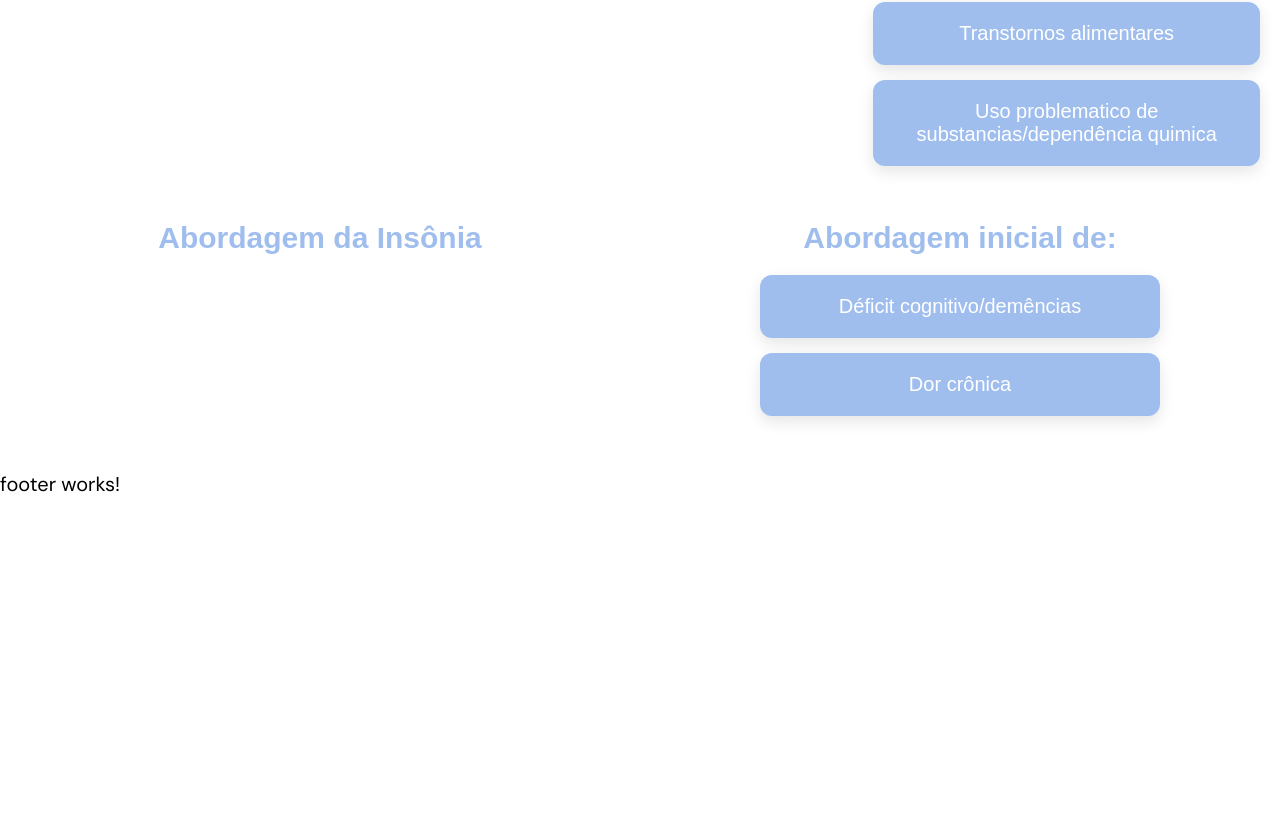
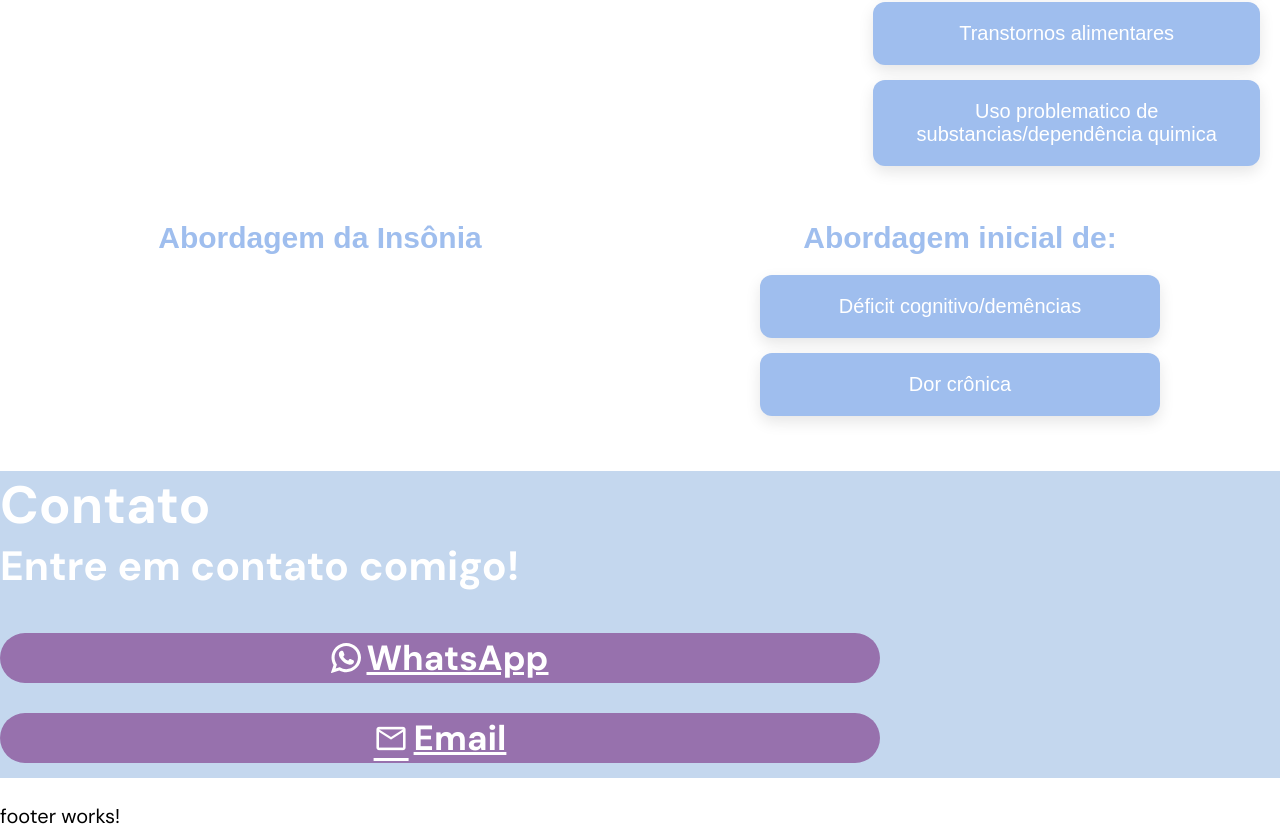
Before and after one commit to Guiirx/portfolio-guilheme, an Angular app: page / in a window 1280 px wide. Shown: the part 1514-2343 px from the top of the page. Before the commit the page ends 2011 px from the top, so only its background shows below. Built offline with nearby package versions, Linux system fonts and the light colour scheme.

Commit message:
adicionando a aba contact

```diff
--- a/src/app/home/home.css
+++ b/src/app/home/home.css
@@ -207,7 +207,54 @@
   background: #9b59b6; /* Leve clareamento da cor no hover */
 }
 
-/* Responsivo */
+/* box contact */
+
+.contact {
+    background: var(--color-blue-2);
+}
+
+.contact .box {
+    max-width: 880px;
+}
+
+.contact .box h2,
+.contact .box h3 {
+    color: #fff
+}
+
+.contact .box .contacts a {
+    display: flex;
+    align-items: center;
+    justify-content: center;
+    padding: 10px;
+    background: var(--color-pink-3);
+    height: 50px;
+    color: #fff;
+    border-radius: 35px;
+    min-width: 200px;
+    font-weight: 700;
+    margin: 15px 0;
+}
+.contact .box  .contacts a:hover {
+    background: #9fbeee;
+}
+.contact .box ,.contacts a span {
+    font-size: 35px;
+    margin-right: 5px;
+}
+
+.contact .box .contacts {
+    display: flex;
+    flex-direction: column;
+    justify-content: space-around;
+    margin: 25px 0;
+}
+
+.contact .box .contacts a svg {
+    width: 30px;
+    margin-right: 5px;
+}
+
 @media (max-width: 768px) {
   .caixas-container {
     flex-direction: column;
--- a/src/app/home/home.html
+++ b/src/app/home/home.html
@@ -67,4 +67,32 @@
     </div>
 
   </section>
+
+  <section id="contacts" class="container contact">
+    <div class="box">
+      <h2>Contato</h2>
+
+      <h3>Entre em contato comigo!</h3>
+
+      <div class="contacts">
+        <a [href]="profile?.whatsApp" target="_blank">
+          <svg _ngcontent-ohj-c1="" xmlns="http://www.w3.org/2000/svg" xmlns:xlink="http://www.w3.org/1999/xlink"
+            fill="#fff" version="1.1" viewBox="0 0 308 308" xml:space="preserve">
+            <g _ngcontent-ohj-c1="" id="XMLID_468_">
+              <path _ngcontent-ohj-c1="" id="XMLID_469_"
+                d="M227.904,176.981c-0.6-0.288-23.054-11.345-27.044-12.781c-1.629-0.585-3.374-1.156-5.23-1.156   c-3.032,0-5.579,1.511-7.563,4.479c-2.243,3.334-9.033,11.271-11.131,13.642c-0.274,0.313-0.648,0.687-0.872,0.687   c-0.201,0-3.676-1.431-4.728-1.888c-24.087-10.463-42.37-35.624-44.877-39.867c-0.358-0.61-0.373-0.887-0.376-0.887   c0.088-0.323,0.898-1.135,1.316-1.554c1.223-1.21,2.548-2.805,3.83-4.348c0.607-0.731,1.215-1.463,1.812-2.153   c1.86-2.164,2.688-3.844,3.648-5.79l0.503-1.011c2.344-4.657,0.342-8.587-0.305-9.856c-0.531-1.062-10.012-23.944-11.02-26.348   c-2.424-5.801-5.627-8.502-10.078-8.502c-0.413,0,0,0-1.732,0.073c-2.109,0.089-13.594,1.601-18.672,4.802   c-5.385,3.395-14.495,14.217-14.495,33.249c0,17.129,10.87,33.302,15.537,39.453c0.116,0.155,0.329,0.47,0.638,0.922   c17.873,26.102,40.154,45.446,62.741,54.469c21.745,8.686,32.042,9.69,37.896,9.69c0.001,0,0.001,0,0.001,0   c2.46,0,4.429-0.193,6.166-0.364l1.102-0.105c7.512-0.666,24.02-9.22,27.775-19.655c2.958-8.219,3.738-17.199,1.77-20.458   C233.168,179.508,230.845,178.393,227.904,176.981z">
+              </path>
+              <path _ngcontent-ohj-c1="" id="XMLID_470_"
+                d="M156.734,0C73.318,0,5.454,67.354,5.454,150.143c0,26.777,7.166,52.988,20.741,75.928L0.212,302.716   c-0.484,1.429-0.124,3.009,0.933,4.085C1.908,307.58,2.943,308,4,308c0.405,0,0.813-0.061,1.211-0.188l79.92-25.396   c21.87,11.685,46.588,17.853,71.604,17.853C240.143,300.27,308,232.923,308,150.143C308,67.354,240.143,0,156.734,0z    M156.734,268.994c-23.539,0-46.338-6.797-65.936-19.657c-0.659-0.433-1.424-0.655-2.194-0.655c-0.407,0-0.815,0.062-1.212,0.188   l-40.035,12.726l12.924-38.129c0.418-1.234,0.209-2.595-0.561-3.647c-14.924-20.392-22.813-44.485-22.813-69.677   c0-65.543,53.754-118.867,119.826-118.867c66.064,0,119.812,53.324,119.812,118.867   C276.546,215.678,222.799,268.994,156.734,268.994z">
+              </path>
+            </g>
+          </svg>WhatsApp</a>
+        <a [href]="'mailto:' + profile?.email">
+          <span class="material-symbols-outlined">
+            mail
+          </span>Email</a>
+      </div>
+    </div>
+  </section>
+
 </main>
--- a/src/app/home/home.ts
+++ b/src/app/home/home.ts
@@ -1,5 +1,6 @@
 import { Component } from '@angular/core';
 import { Profile } from '../models/profile';
+import { ProfileService } from '../services/profile';
 
 @Component({
   selector: 'app-home',
@@ -10,4 +11,11 @@ import { Profile } from '../models/profile';
 })
 export class Home {
 
+  constructor(private profileService: ProfileService) { }
+
+  profile?: Profile;
+
+  ngOnInit() {
+    this.profile = this.profileService.getProfile();
+  }
 }
--- a/src/app/menu/menu.css
+++ b/src/app/menu/menu.css
@@ -47,6 +47,8 @@ nav i {
     cursor: pointer;
 }
 
+
+
 @media (min-width: 768) {
     nav {
         justify-content: center;
--- a/src/app/services/profile.ts
+++ b/src/app/services/profile.ts
@@ -13,7 +13,7 @@ export class ProfileService {
     var profile: Profile = {
       email: 'yasmin.cabral_@hotmail.com',
       name: 'Yasmin Cabral',
-      whatsApp: '',
+      whatsApp: 'https://api.whatsapp.com/send?phone=5583986780591&text=Ol%C3%A1,%20estou%20no%20seu%20site%20%C3%A9%20gostaria%20de%20me%20consultar',
       instagram: ''
     }
 
```
Lines whose indentation alone changed are shown as unchanged.
